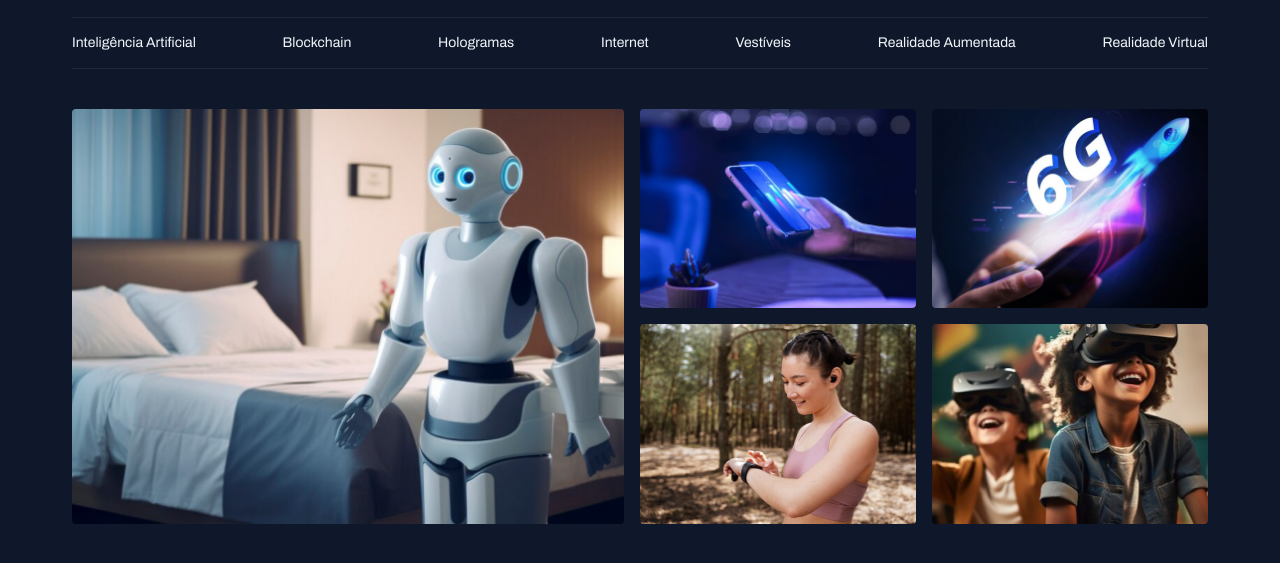
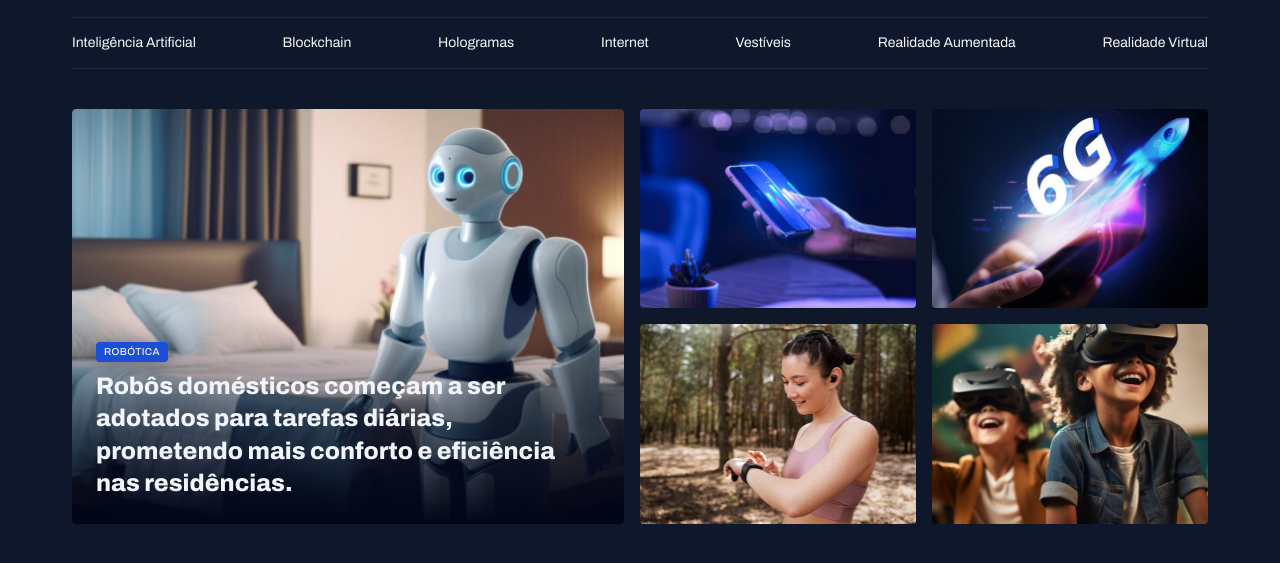
Before and after one commit to JulioVieira001/portal-de-noticias, a plain HTML site: page index.html in a window 1280 px wide. Shown: the part 55-618 px from the top of the page. Drawn offline with Linux system fonts and the light colour scheme.

Commit message:
ajustando o conteudo do card

```diff
--- a/index.html
+++ b/index.html
@@ -41,9 +41,14 @@
     </header>
     <main class="grid container">
         <section id="featured" class="grid grid-flow-col gap-16">
-            <div>
+            <figure class="card">
               <img src="assets/images/Image 01.png" alt="">
-            </div>
+
+                <figcaption>
+                    <span class="content-tag">Robótica</span>
+                    <h2 class="text-2xl">Robôs domésticos começam a ser adotados para tarefas diárias, prometendo mais conforto e eficiência nas residências.</h2>
+
+            </figure>
 
 
     <div class="grid grid-cols-2 gap-16">
--- a/style/global.css
+++ b/style/global.css
@@ -58,3 +58,16 @@ img{
 main{
     margin-top: 40px;
 }
+
+.content-tag{
+    display: inline-block;
+    background-color: var(--brand-color-dark);
+    padding: 4px 8px;
+    border-radius: 4px;
+    font: 500 10px/1.2 var(--font-family);
+    text-transform: uppercase;
+    letter-spacing: 0.04em;
+    color: var(--text-color-primary);
+    box-shadow: 0px 4px 16px rgba(2, 6, 23, 0.251);
+
+}
--- a/style/sections.css
+++ b/style/sections.css
@@ -5,3 +5,32 @@
         border-radius: 4px;
     }
 }
+
+.card{
+    position: relative;
+    overflow: hidden;
+    border-radius: 4px;
+
+    &::before{
+        content: "";
+        position: absolute;
+        inset: 0;
+        top: 50%;
+        background: linear-gradient(
+            180deg,
+           transparent 0%,
+            #020617 100%
+        );
+    }
+
+    figcaption{
+        position: absolute;
+        bottom: 0;
+        padding: 24px;
+
+        h2{
+            margin-top: 8px;
+        }
+    }
+
+}
--- a/style/utility.css
+++ b/style/utility.css
@@ -16,3 +16,19 @@
 .gap-16{
     gap: 16px;
 }
+
+.text-2xl{
+    font: var(--h1)
+}
+
+.text-xl{
+    font: var(--h2)
+}
+
+.text-lg{
+    font: var(--h3)
+}
+
+.text-sm{
+    font: var(--text-small)
+}
```
